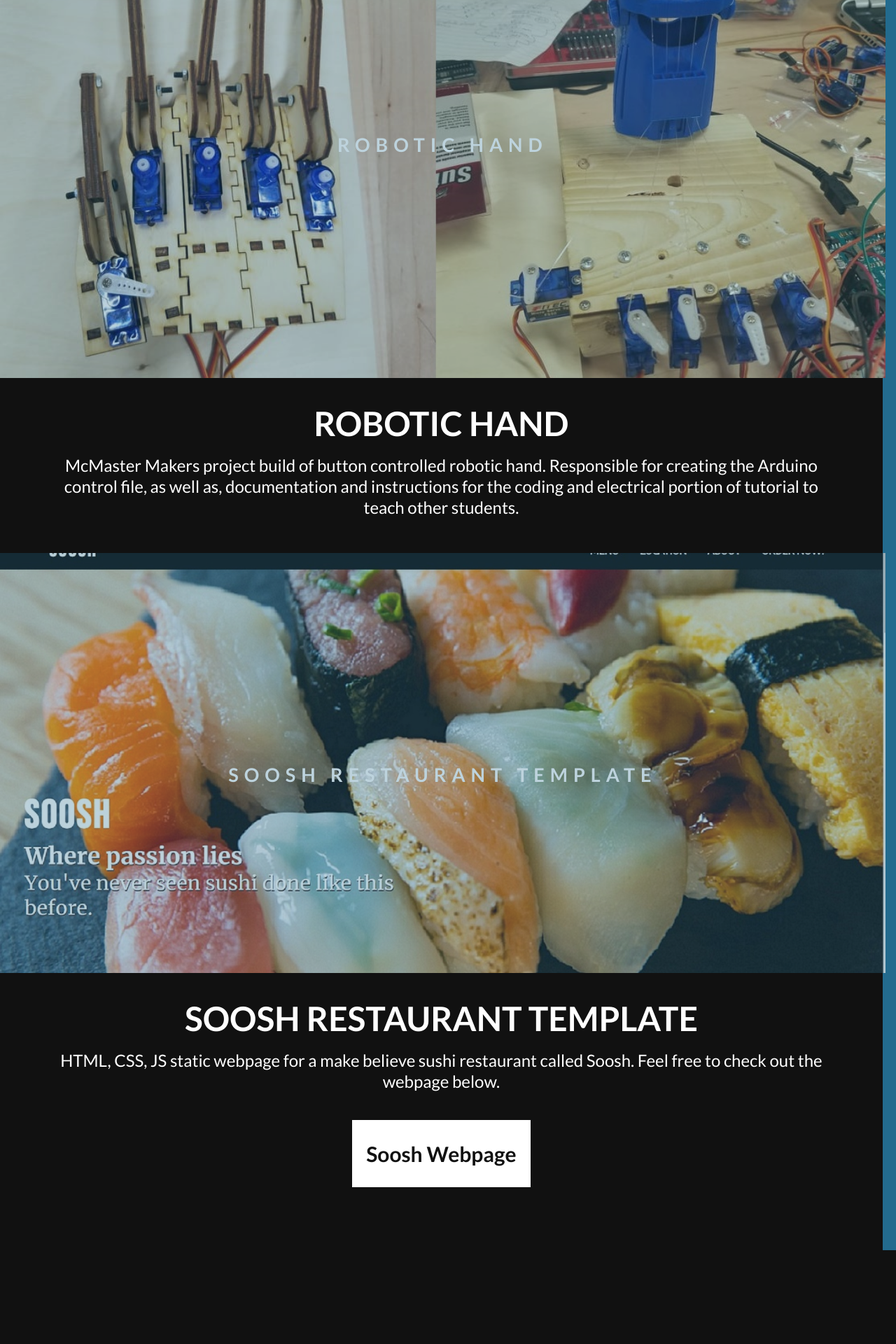
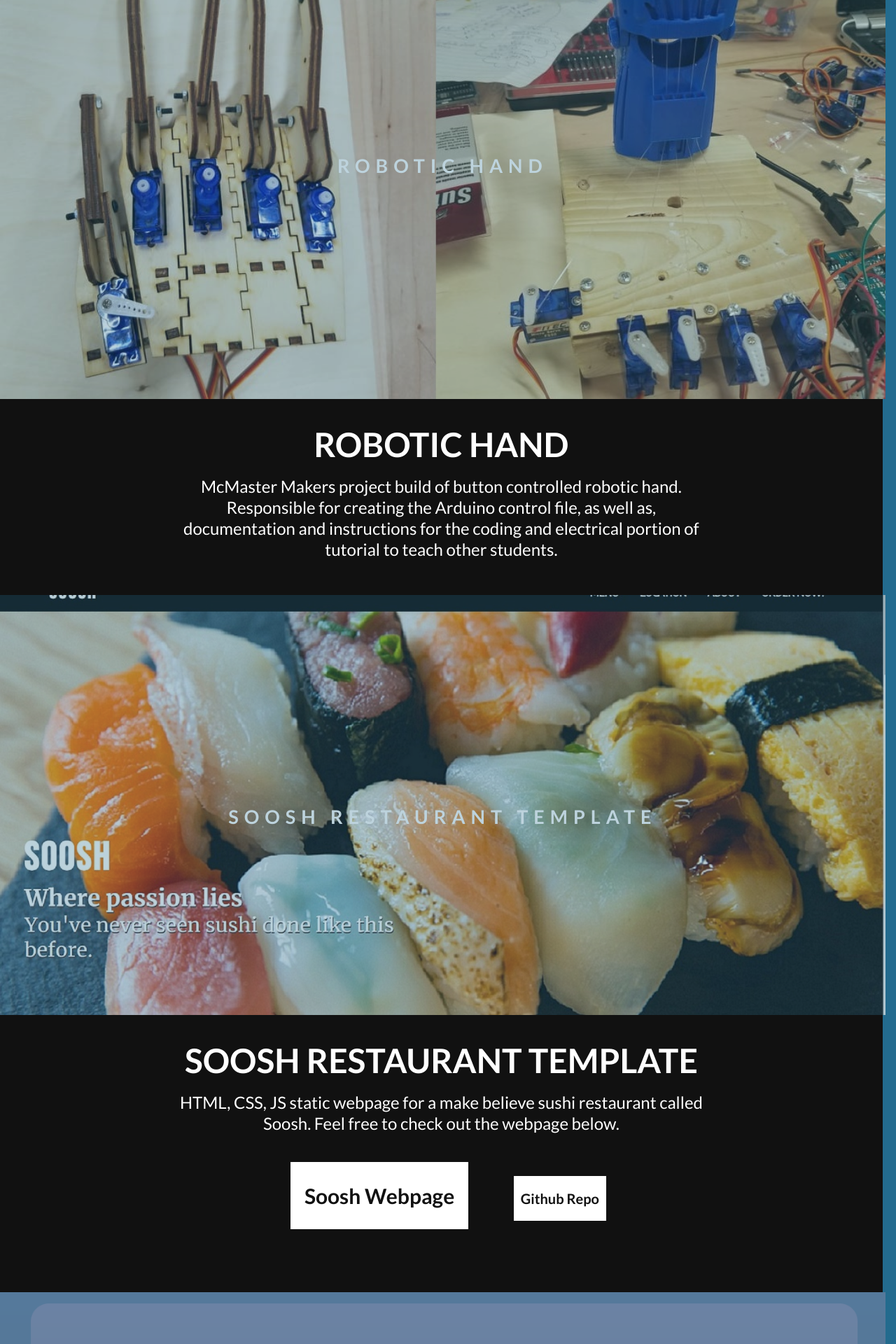
Before and after one commit to EpikSkeptik/Portfolio, a Flask app: page /projects in a window 1280 px wide. Shown: the part 2280-4200 px from the top of the page at 70% size. Before the commit the page ends 4066 px from the top, so only its background shows below. Run offline with Flask 2, Linux system fonts and the light colour scheme.

Commit message:
updated projects

```diff
--- a/static/css/main.css
+++ b/static/css/main.css
@@ -160,7 +160,7 @@ header {
     min-height: 100vh;
 }
 
-.pimg1, .pimg2, .pimg3, .pimg4, .pimg5, .pimg6, .pimg7{
+.pimg1, .pimg2, .pimg3, .pimg4, .pimg5, .pimg6, .pimg7, .pimg8{
     position: relative;
     opacity: 0.70;
     background-position: center;
@@ -213,8 +213,17 @@ header {
     width: 98.8vw;
 }
 
+.pimg8 {
+    background-image:url('../img/Splitter.PNG');
+    min-height: 600px;
+    width: 98.8vw;
+}
+
 .section-dark {
-    display: block;
+    display: flex;
+    flex-direction: column;
+    justify-content: center;
+    align-items: center;
     width: 98.5vw;
     text-align: center;
     padding: 50px 80px;
@@ -224,6 +233,10 @@ header {
     line-height: 30px;
     justify-content: center;
     z-index: 100;
+}
+
+.section-dark p {
+    max-width: 60vw;
 }
 
 h2 {
@@ -256,7 +269,7 @@ h2 {
     z-index: -10;
 }
 
-#soosh {
+.preview {
     background-color: #fff;
     border: none;
     color: #111;
@@ -269,10 +282,35 @@ h2 {
     cursor: pointer;
 }
 
-#soosh:hover {
+.preview:hover {
     background-color:rgba(117, 117, 117, 0.5);
     color: #111;
     transition: 0.5s;
+}
+
+.github-repo {
+    background-color: #fff;
+    border: none;
+    color: #111;
+    text-align: center;
+    text-decoration: none;
+    font-size: 20px;
+    font-weight: 700;
+    padding: 20px 10px;
+    margin: 20px;
+    cursor: pointer;
+}
+
+.github-repo:hover {
+    background-color:rgba(117, 117, 117, 0.5);
+    color: #111;
+    transition: 0.5s;
+}
+
+.btn-container {
+    display: flex
+    justify-content: center;
+    align-items: baseline;
 }
 
 @media (max-width: 798px) {
--- a/templates/projects.html
+++ b/templates/projects.html
@@ -69,8 +69,32 @@
             <p> HTML, CSS, JS static webpage for a make believe sushi restaurant called Soosh. Feel free to check out the
                 webpage below.
             </p>
-            <a href="/soosh"><button id="soosh">Soosh Webpage</button></a>
+            <div class="btn-container">
+                <a href="/soosh"><button class="preview">Soosh Webpage</button></a>
+                <a href="https://github.com/EpikSkeptik/Soosh"><button class="github-repo">Github Repo</button></a>
+            </div>
+
         </section>
+
+        <div class="pimg8">
+            <div class="ptext">
+                <span class="border">
+                    Tip App Calculator
+                </span>
+            </div>
+        </div>
+
+        <section class="section-dark">
+            <h2>Tip App Calculator</h2>
+            <p> HTML, CSS, Vanilla JS to create Frontend Mentor Junior Challenge of functioning Tip Calculator from frontendmentor.io.
+            </p>
+
+            <div class="btn-container">
+                <a href="https://peaceful-edison-36dfe7.netlify.app/"><button class="preview">Live Webapp</button></a>
+                <a href="https://github.com/EpikSkeptik/tip-calculator-app-main-"><button class="github-repo">Github Repo</button></a>
+            </div>
+        </section>
+
 
     </div>
 
```
Also changed, not shown: static/img/Splitter.png (added). Lines whose indentation alone changed are shown as unchanged.
